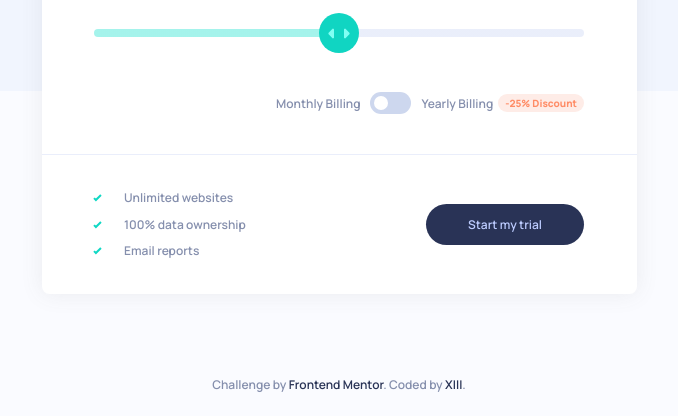
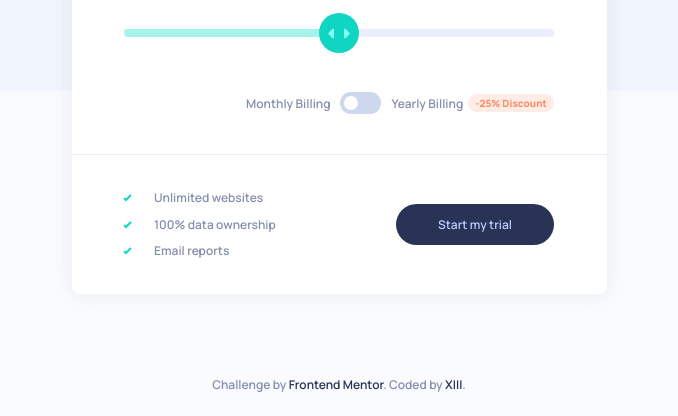
Before and after one commit to minibrusp/Interactive-pricing-component, a plain HTML site: page index.html in a window 1280 px wide. Shown: the part 384-800 px from the top of the page, without its empty margins (301-979 px from the left). Drawn offline with nearby package versions, Linux system fonts and the light colour scheme.

Commit message:
v1.0.0.2 - Adjusted form size

```diff
--- a/scss/_general.scss
+++ b/scss/_general.scss
@@ -30,7 +30,7 @@ main {
    // padding: 3.1rem 1.5rem;
    padding: 3.1rem 1.5rem 2rem 1.5rem;
    margin: 0 auto;
-   width: min(100%, 640px);
+   width: min(100%, 580px);
 
    @media screen and (max-width: 320px) {
       padding: 3.1rem 1rem 2rem 1rem;
```
Also changed, not shown: css/main.css.
